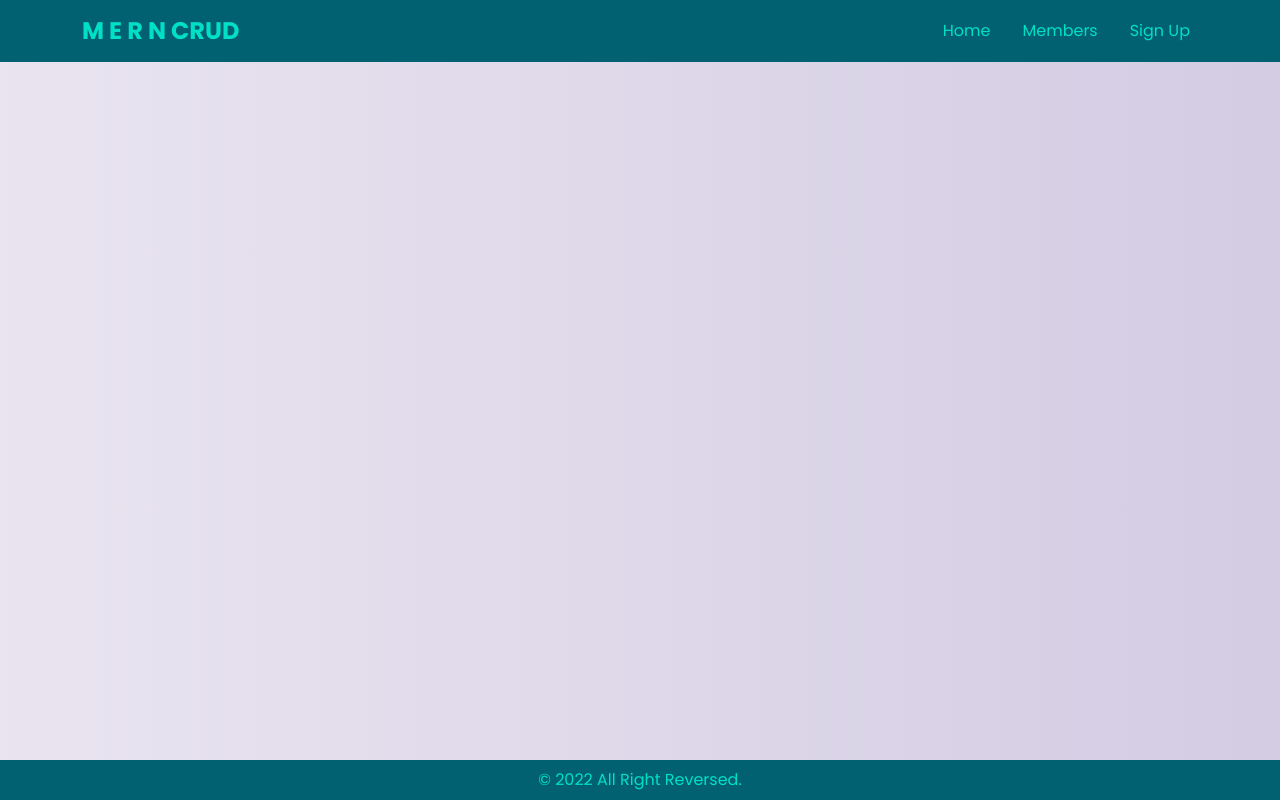
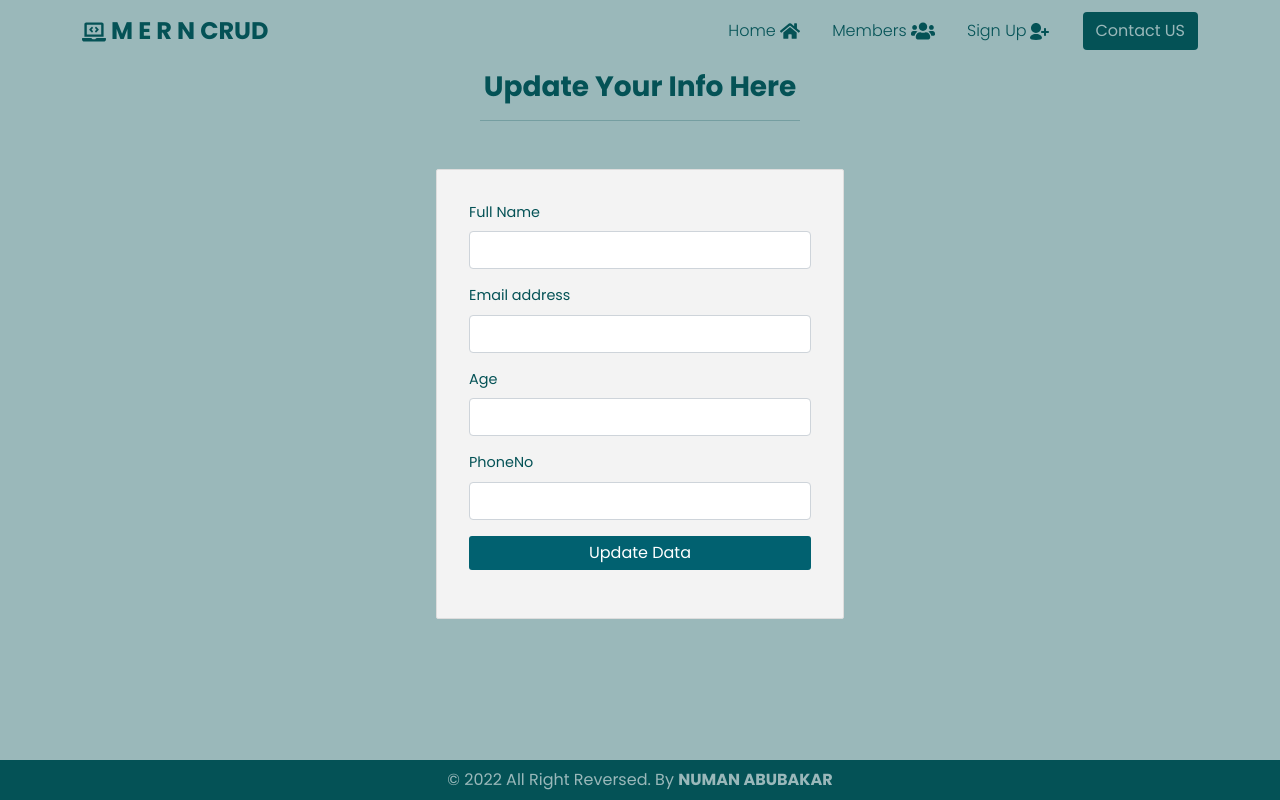
Before and after one commit to numanabubakar/MERNCRUD, a React (Create React App) app: page /edit/1 in a window 1280 px wide. Built offline with nearby package versions, Linux system fonts and the light colour scheme; no server answers.

Commit message:
update functionality Done

```diff
--- a/package.json
+++ b/package.json
@@ -15,6 +15,8 @@
     "react-loader-spinner": "^5.1.5",
     "react-router-dom": "^6.3.0",
     "react-scripts": "5.0.1",
+    "react-toastify": "^9.0.4",
+    "sweetalert2": "^11.4.18",
     "web-vitals": "^2.1.4"
   },
   "scripts": {
--- a/src/App.css
+++ b/src/App.css
@@ -1,9 +1,11 @@
 @import url(../node_modules/bootstrap/dist/css/bootstrap.min.css);
 @import url(https://fonts.googleapis.com/css?family=Poppins:100,100italic,200,200italic,300,300italic,regular,italic,500,500italic,600,600italic,700,700italic,800,800italic,900,900italic);
+@import 'react-toastify/dist/ReactToastify.css';
 
 body{
 
     font-family: 'Poppins' !important;
+    color: #045256;
 }
 
 *{
@@ -20,10 +22,8 @@ body{
 main{
 
   flex: 1 0 auto;
-background: #D3CCE3;  /* fallback for old browsers */
-background: -webkit-linear-gradient(to right, #E9E4F0, #D3CCE3);  /* Chrome 10-25, Safari 5.1-6 */
-background: linear-gradient(to right, #E9E4F0, #D3CCE3); /* W3C, IE 10+/ Edge, Firefox 16+, Chrome 26+, Opera 12+, Safari 7+ */
-;
+background: #9AB8BA;  /* fallback for old browsers */
+
 
 }
 #checkbox {
@@ -39,6 +39,9 @@ form span {
 }
 h2 {
   font-weight: 300
+}
+.bgColor{
+  background-color: #258BD6 !important;
 }
 
 form {
@@ -91,4 +94,12 @@ footer p {
 }
 svg{
   margin: 0 auto;
+
 }
+.mYclass{
+  margin-top: 164px;
+}
+
+.scrollme {
+  overflow-x: auto;
+}
--- a/src/components/Footer/index.js
+++ b/src/components/Footer/index.js
@@ -3,8 +3,8 @@ import React from 'react'
 const Footer = () => {
   return (
     <>
-  <p className='bgColor textColor mb-0 p-2 text-center'>
-    &copy; 2022 All Right Reversed.
+  <p className='contactBtn mb-0 p-2 text-center'>
+    &copy; 2022 All Right Reversed. By <b>NUMAN ABUBAKAR</b>
   </p>
     </>
   )
--- a/src/components/Header/Header.css
+++ b/src/components/Header/Header.css
@@ -1,8 +1,12 @@
 
 .bgColor{
-    background-color: #016170 !important;
+    background-color: #9AB8BA !important;
 }
 .textColor{
 
-    color: #00E0c6 !important;
+    color: #045256 !important;
 }
+.contactBtn{
+    background-color: #045256 !important;
+    color: #9AB8BA !important;
+}
--- a/src/components/Header/index.js
+++ b/src/components/Header/index.js
@@ -1,20 +1,26 @@
 import React from 'react'
 import { Link } from "react-router-dom";
+import { FaUsers,FaLaptopCode,FaHome } from 'react-icons/fa';
+import { TiUserAdd  } from 'react-icons/ti';
+
 import "./Header.css"
 const NavBar = () => {
   return (
-    <div>
-<nav className="navbar navbar-expand-sm navbar-dark  bgColor">
+    <div >
+<nav className="navbar navbar-expand-lg navbar-dark   bgColor">
   <div className="container">
-    <Link to='/' className="navbar-brand textColor fw-bold fs-4"> M E R N CRUD  </Link>
+    <Link to='/' className="navbar-brand textColor fw-bold fs-4"> <FaLaptopCode /> M E R N CRUD  </Link>
     <button className="navbar-toggler" type="button" data-bs-toggle="collapse" data-bs-target="#navbarNavAltMarkup" aria-controls="navbarNavAltMarkup" aria-expanded="false" aria-label="Toggle navigation">
       <span className="navbar-toggler-icon"></span>
     </button>
     <div className="collapse navbar-collapse " id="navbarNavAltMarkup">
-      <div className="navbar-nav ms-auto  gap-lg-3 gap-1">
-          <Link to='/' className="nav-link active textColor">Home </Link>
-          <Link to='/members' className="nav-link textColor ">Members</Link>
-          <Link to='/signup' className="nav-link textColor">Sign Up</Link>
+      <div className="navbar-nav ms-auto px-4  gap-lg-3 gap-1">
+          <Link to='/' className="nav-link  textColor fw-light ">Home <FaHome className='fs-5' /> </Link>
+          <Link to='/members' className="nav-link textColor  fw-light">Members <FaUsers className='fs-4' /> </Link>
+          <Link to='/signup' className="nav-link textColor fw-light">Sign Up<TiUserAdd className='fs-4' /></Link>
+      </div>
+      <div className=" navbar-nav">
+          <button className='btn contactBtn '><Link to='/' className='contactBtn text-decoration-none'> Contact US </Link> </button>
       </div>
     </div>
   </div>
--- a/src/index.js
+++ b/src/index.js
@@ -10,7 +10,5 @@ root.render(
   </React.StrictMode>
 );
 
-// If you want to start measuring performance in your app, pass a function
-// to log results (for example: reportWebVitals(console.log))
-// or send to an analytics endpoint. Learn more: https://bit.ly/CRA-vitals
+
 reportWebVitals();
--- /dev/null
+++ b/src/pages/Members/Edit.js
@@ -0,0 +1,118 @@
+import React, { useState, useEffect } from 'react'
+import axios from "axios"
+import Swal from 'sweetalert2';
+import { useParams,useNavigate } from 'react-router-dom'
+import {
+Form,
+Button
+} from 'react-bootstrap'
+
+
+const Edit = () => {
+  const [state, setState] = useState({})
+  const [newData, setNewData] = useState({
+    fullName: "",
+    email: "",
+    age: '',
+    phoneNo: '',
+  })
+  const Navigate = useNavigate()
+  useEffect(() => {
+    getdata();
+  }, []);
+  const URL = "http://localhost:8000"
+  const { id } = useParams()
+  const { fullName, email, age, phoneNo } = state;
+
+  const getdata = async () => {
+
+    axios.get(`${URL}/getUser/${id}`).then((res) => {
+      setState(res.data)
+    })
+  }
+
+
+  const handleUpdateData =  (doc) => {
+    let updateUser = { id: id, fullName: newData.fullName, email: newData.email, age: newData.age, phoneNo: newData.phoneNo }
+     axios.put(`${URL}/updateUser`, updateUser)
+      .then((res) => {
+        Swal.fire({
+          title: "Updated!",
+          text: ` ${fullName} Your Account Successfully Updated !`,
+          icon: "success",
+          timer: 3000,
+        });
+        Navigate('/members')
+      })
+      .catch((err) => {
+        Swal.fire(err, {
+          icon: 'error',
+          title: 'Oops...',
+          text: 'Something went wrong!',
+          footer: '<Link>Why do I have this issue?</Link>'
+        })
+      })
+  }
+
+  const handleChange = (e) => {
+    setNewData(newData => ({ ...newData, [e.target.name]: e.target.value }))
+  }
+  return (
+<>
+
+
+
+  <h3 className='fw-bold text-center mt-2 '> Update Your Info Here </h3>
+  <hr className='w-25 mx-auto '/>
+
+
+    <div className='text-center mb-5 mt-0 '>
+
+      <Form >
+        <p>
+          <Form.Label>Full Name</Form.Label><br />
+          <Form.Control
+          defaultValue={fullName}
+           type="text"
+           name="fullName"
+           onChange = {e=> handleChange(e)}
+             />
+        </p>
+        <p>
+          <Form.Label>Email address</Form.Label><br />
+          <Form.Control
+          defaultValue={email}
+          type="email"
+          name="email"
+          onChange = {e=> handleChange(e)}
+           />
+        </p>
+        <p>
+          <Form.Label>Age</Form.Label><br />
+          <Form.Control
+          defaultValue={age}
+          type="number"
+          name="age"
+          onChange = {e=> handleChange(e)}
+           />
+        </p>
+        <p>
+          <Form.Label>PhoneNo</Form.Label><br />
+          <Form.Control
+          defaultValue={phoneNo}
+          type="number"
+          name="phoneNo"
+          onChange = {e=> handleChange(e)}
+            />
+        </p>
+
+        <p>
+          <Button id="sub_btn" onClick={(doc) => handleUpdateData(doc)}   >Update Data</Button>
+        </p>
+      </Form>
+    </div>
+    </>
+  )
+}
+
+export default Edit
--- a/src/pages/Routes.js
+++ b/src/pages/Routes.js
@@ -4,8 +4,9 @@ import NavBar from '../components/Header';
 import Footer from '../components/Footer';
 import Home from './Home';
 import Members from './Members';
+import Edit from './Members/Edit.js';
 import SignUp from './SignUp';
-
+import { ToastContainer } from "react-toastify";
 const Index = () => {
   return (
     <>
@@ -17,6 +18,7 @@ const Index = () => {
 <Route path='/' element={ <Home />}   />
 <Route path='/members' element={ <Members />}   />
 <Route path='/signup' element={ <SignUp />}   />
+<Route path={'/edit/:id'} element={ <Edit />}   />
 
 
 </Routes>
@@ -29,6 +31,7 @@ const Index = () => {
 
 <Footer />
 </BrowserRouter>
+<ToastContainer />
     </>
   )
 }
--- a/src/pages/SignUp/index.js
+++ b/src/pages/SignUp/index.js
@@ -1,5 +1,6 @@
 import React, { useState } from 'react'
 import axios from "axios"
+import Swal from 'sweetalert2';
 import {Link , useNavigate} from 'react-router-dom'
 const Index = () => {
   const [state,setState] = useState({
@@ -11,31 +12,47 @@ const Index = () => {
   const navigate = useNavigate();
   const URL = "http://localhost:8000"
 
+
   const handleChange = (e)=>{
+
+
     setState(s => ({ ...s, [e.target.name]: e.target.value }))
 }
 
 const handleSubmit = (e) =>{
   e.preventDefault()
+
+
   let userForm = { ...state }
-    console.log(userForm)
 
     axios.post(`${URL}/createUser`, userForm)
-      .then((res) => {
-        console.log("A new user has been successfully added.")
-         ;
+      .then(() => {
+          Swal.fire({
+            title : "Created!",
+             text : ` ${state.fullName} Your Account Succesfully Created!`,
+             icon : "success",
+             timer : 3000,
+            });
       })
-      .catch(err => {
-        console.error(err)
-      })
-      navigate('/members')
+      .catch((err) => {
+        Swal.fire(err,{
+          icon: 'error',
+          title: 'Oops...',
+          text: 'Something went wrong!',
+          footer: '<Link>Why do I have this issue?</Link>'
+        })
+      }).finally(
+
+        navigate('/members')
+      )
  }
 
   return (
 <div className="text-center m-5-auto py-3">
             <h2 className='fw-bold '>Join Us</h2>
+  <hr className='w-25 mx-auto'/>
             <h5 className='fw-light'>Create your personal account</h5>
-            <form onSubmit={handleSubmit}>
+            <form onSubmit={handleSubmit} className='shadow'>
                 <p>
                     <label>Full Name</label><br/>
                     <input type="text" name="fullName" onChange={handleChange} required />
@@ -50,7 +67,7 @@ const handleSubmit = (e) =>{
                 </p>
                 <p>
                     <label>PhoneNo</label><br/>
-                    <input type="number" name="phoneNo" onChange={handleChange} required />
+                    <input type="number"  name="phoneNo" onChange={handleChange} required />
                 </p>
                 <p>
                     <input type="checkbox" name="checkbox" id="checkbox" required /> <span>I agree all statements in <Link to="/"  >terms of service</Link></span>.
```
Also changed, not shown: src/pages/Members/index.js (+55 -103 lines), 1 other file (tests, documents, lock files or other folders).
